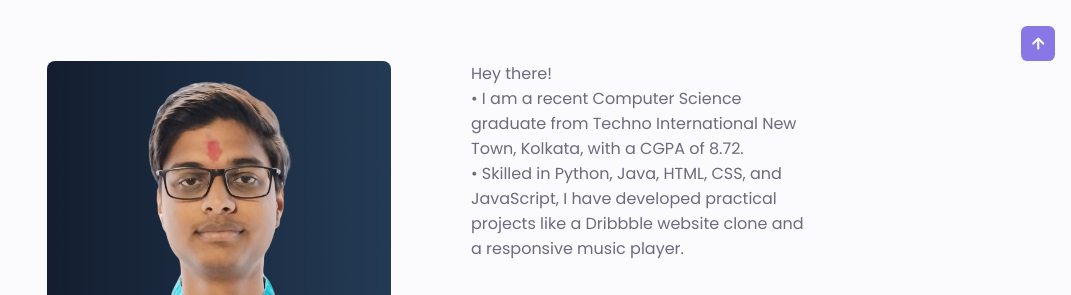
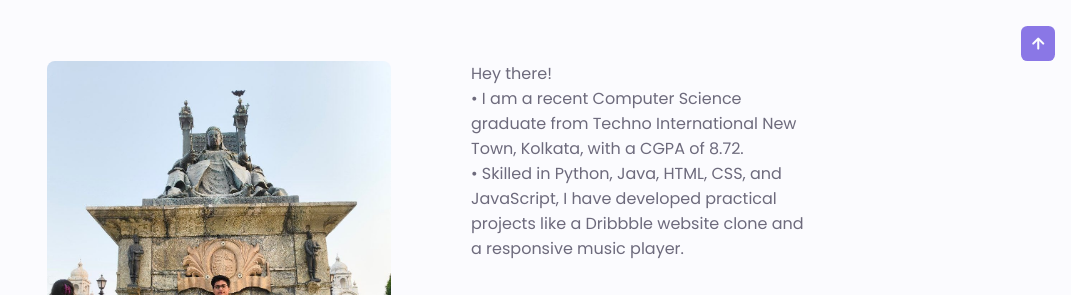
Before and after one commit to AnubhavKumarGupta/anubhav-portfolio, a plain HTML site: page index.html in a window 1280 px wide. Shown: the part 899-1194 px from the top of the page, without its empty margins (209-1280 px from the left). Drawn offline with nearby package versions, Linux system fonts and the light colour scheme.

Commit message:
Add files via upload

```diff
--- a/index.html
+++ b/index.html
@@ -182,7 +182,7 @@
         <span class="section__subtitle">My introduction</span>
 
         <div class="about__container container grid">
-          <img src="./assets/img/home.png" alt="" class="about__img" />
+          <img src="assets\img\homedemo.jpg" alt="" class="about__img" />
           <div class="about__data">
             <p class="about__description">
               Hey there!
```
Also changed, not shown: assets/img/homedemo.jpg (added).
